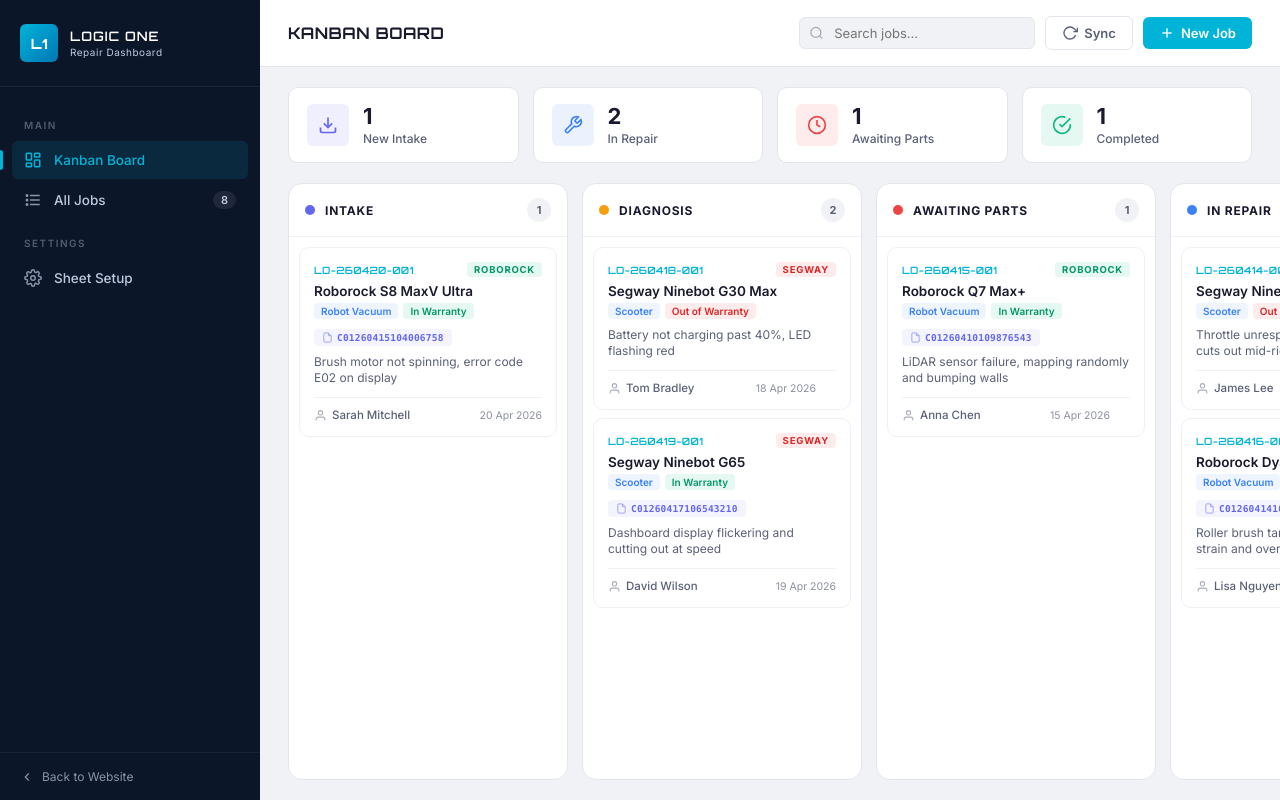
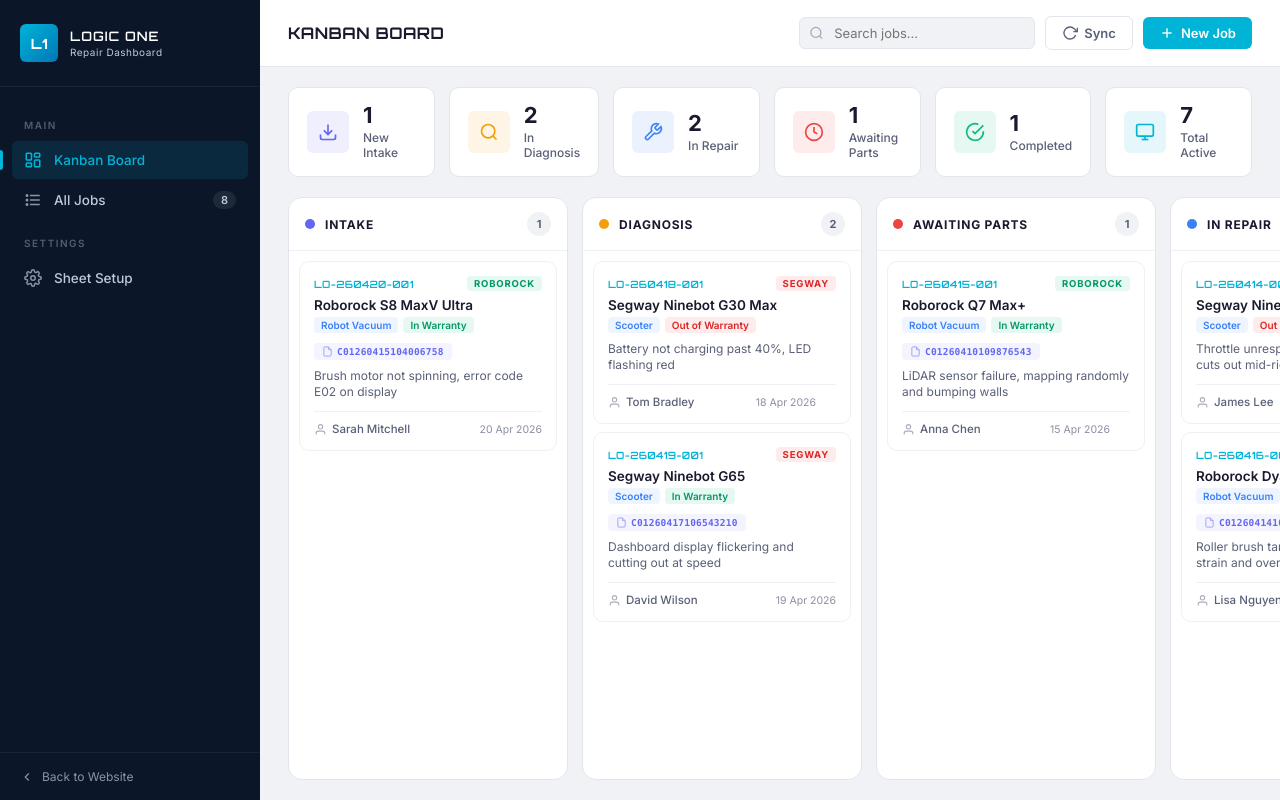
Before and after one commit to NisalBulathsinghala/logicone_website, a plain HTML site: page dashboard.html in a window 1280 px wide. Drawn offline with Linux system fonts and the light colour scheme.

Commit message:
- Edited dashboard

```diff
--- a/dashboard.html
+++ b/dashboard.html
@@ -203,7 +203,7 @@
 
   /* ===== STATS ===== */
   .stats-row {
-    display: grid; grid-template-columns: repeat(auto-fit, minmax(170px, 1fr));
+    display: grid; grid-template-columns: repeat(6, 1fr);
     gap: 14px; padding: 20px 28px; flex-shrink: 0;
   }
 
@@ -223,9 +223,11 @@
 
   .stat-icon svg { width: 20px; height: 20px; }
   .si-intake { background: rgba(99,102,241,0.1); color: var(--col-intake); }
+  .si-diagnosis { background: rgba(245,158,11,0.1); color: var(--col-diagnosis); }
   .si-active { background: rgba(59,130,246,0.1); color: var(--col-repair); }
   .si-waiting { background: rgba(239,68,68,0.1); color: var(--col-awaiting); }
   .si-done { background: rgba(16,185,129,0.1); color: var(--col-complete); }
+  .si-total { background: rgba(0,180,216,0.1); color: var(--accent); }
 
   .stat-info h3 { font-size: 22px; font-weight: 700; line-height: 1; }
   .stat-info p { font-size: 12px; color: var(--text-secondary); margin-top: 4px; font-weight: 500; }
@@ -532,7 +534,7 @@
     .sidebar { position: fixed; left: 0; top: 0; transform: translateX(-100%); z-index: 200; }
     .sidebar.open { transform: translateX(0); }
     .menu-toggle { display: block; }
-    .stats-row { grid-template-columns: repeat(2, 1fr); padding: 16px; }
+    .stats-row { grid-template-columns: repeat(3, 1fr); padding: 16px; gap: 10px; }
     .kanban-wrapper { padding: 0 16px 16px; }
     .kanban-column { width: 260px; min-width: 260px; }
     .topbar { padding: 14px 16px; }
@@ -543,7 +545,7 @@
   }
 
   @media (max-width: 500px) {
-    .stats-row { grid-template-columns: 1fr; }
+    .stats-row { grid-template-columns: repeat(2, 1fr); }
     .fr2, .fr3, .d-grid { grid-template-columns: 1fr; }
     .topbar-actions .btn-label { display: none; }
   }
@@ -623,9 +625,11 @@
     <div class="loading-overlay" id="kanbanLoading"><div class="spinner"></div><div class="loading-text">Syncing with Google Sheets…</div></div>
     <div class="stats-row">
       <div class="stat-card"><div class="stat-icon si-intake"><svg viewBox="0 0 24 24" fill="none" stroke="currentColor" stroke-width="2"><path d="M21 15v4a2 2 0 01-2 2H5a2 2 0 01-2-2v-4"/><polyline points="7 10 12 15 17 10"/><line x1="12" y1="15" x2="12" y2="3"/></svg></div><div class="stat-info"><h3 id="sI">0</h3><p>New Intake</p></div></div>
+      <div class="stat-card"><div class="stat-icon si-diagnosis"><svg viewBox="0 0 24 24" fill="none" stroke="currentColor" stroke-width="2"><circle cx="11" cy="11" r="8"/><line x1="21" y1="21" x2="16.65" y2="16.65"/></svg></div><div class="stat-info"><h3 id="sD">0</h3><p>In Diagnosis</p></div></div>
       <div class="stat-card"><div class="stat-icon si-active"><svg viewBox="0 0 24 24" fill="none" stroke="currentColor" stroke-width="2"><path d="M14.7 6.3a1 1 0 000 1.4l1.6 1.6a1 1 0 001.4 0l3.77-3.77a6 6 0 01-7.94 7.94l-6.91 6.91a2.12 2.12 0 01-3-3l6.91-6.91a6 6 0 017.94-7.94l-3.76 3.76z"/></svg></div><div class="stat-info"><h3 id="sA">0</h3><p>In Repair</p></div></div>
       <div class="stat-card"><div class="stat-icon si-waiting"><svg viewBox="0 0 24 24" fill="none" stroke="currentColor" stroke-width="2"><circle cx="12" cy="12" r="10"/><polyline points="12 6 12 12 16 14"/></svg></div><div class="stat-info"><h3 id="sW">0</h3><p>Awaiting Parts</p></div></div>
       <div class="stat-card"><div class="stat-icon si-done"><svg viewBox="0 0 24 24" fill="none" stroke="currentColor" stroke-width="2"><path d="M22 11.08V12a10 10 0 11-5.93-9.14"/><polyline points="22 4 12 14.01 9 11.01"/></svg></div><div class="stat-info"><h3 id="sC">0</h3><p>Completed</p></div></div>
+      <div class="stat-card"><div class="stat-icon si-total"><svg viewBox="0 0 24 24" fill="none" stroke="currentColor" stroke-width="2"><rect x="2" y="3" width="20" height="14" rx="2"/><line x1="8" y1="21" x2="16" y2="21"/><line x1="12" y1="17" x2="12" y2="21"/></svg></div><div class="stat-info"><h3 id="sT">0</h3><p>Total Active</p></div></div>
     </div>
     <div class="kanban-wrapper"><div class="kanban-board" id="kanbanBoard"></div></div>
   </div>
@@ -933,10 +937,21 @@ function mkCard(j) {
 // STATS
 // ============================================================
 function renderStats() {
-  document.getElementById('sI').textContent = jobs.filter(j => j.status === 'Intake').length;
-  document.getElementById('sA').textContent = jobs.filter(j => j.status === 'In Repair').length;
-  document.getElementById('sW').textContent = jobs.filter(j => j.status === 'Awaiting Parts').length;
-  document.getElementById('sC').textContent = jobs.filter(j => j.status === 'Complete' || j.status === 'Collected').length;
+  const intake    = jobs.filter(j => j.status === 'Intake').length;
+  const diagnosis = jobs.filter(j => j.status === 'Diagnosis').length;
+  const inRepair  = jobs.filter(j => j.status === 'In Repair').length;
+  const waiting   = jobs.filter(j => j.status === 'Awaiting Parts').length;
+  const testing   = jobs.filter(j => j.status === 'Testing').length;
+  const complete  = jobs.filter(j => j.status === 'Complete' || j.status === 'Collected').length;
+  // Total active = everything not yet collected/completed
+  const total     = jobs.filter(j => j.status !== 'Complete' && j.status !== 'Collected').length;
+
+  document.getElementById('sI').textContent = intake;
+  document.getElementById('sD').textContent = diagnosis;
+  document.getElementById('sA').textContent = inRepair;
+  document.getElementById('sW').textContent = waiting;
+  document.getElementById('sC').textContent = complete;
+  document.getElementById('sT').textContent = total;
 }
 
 // ============================================================
```
